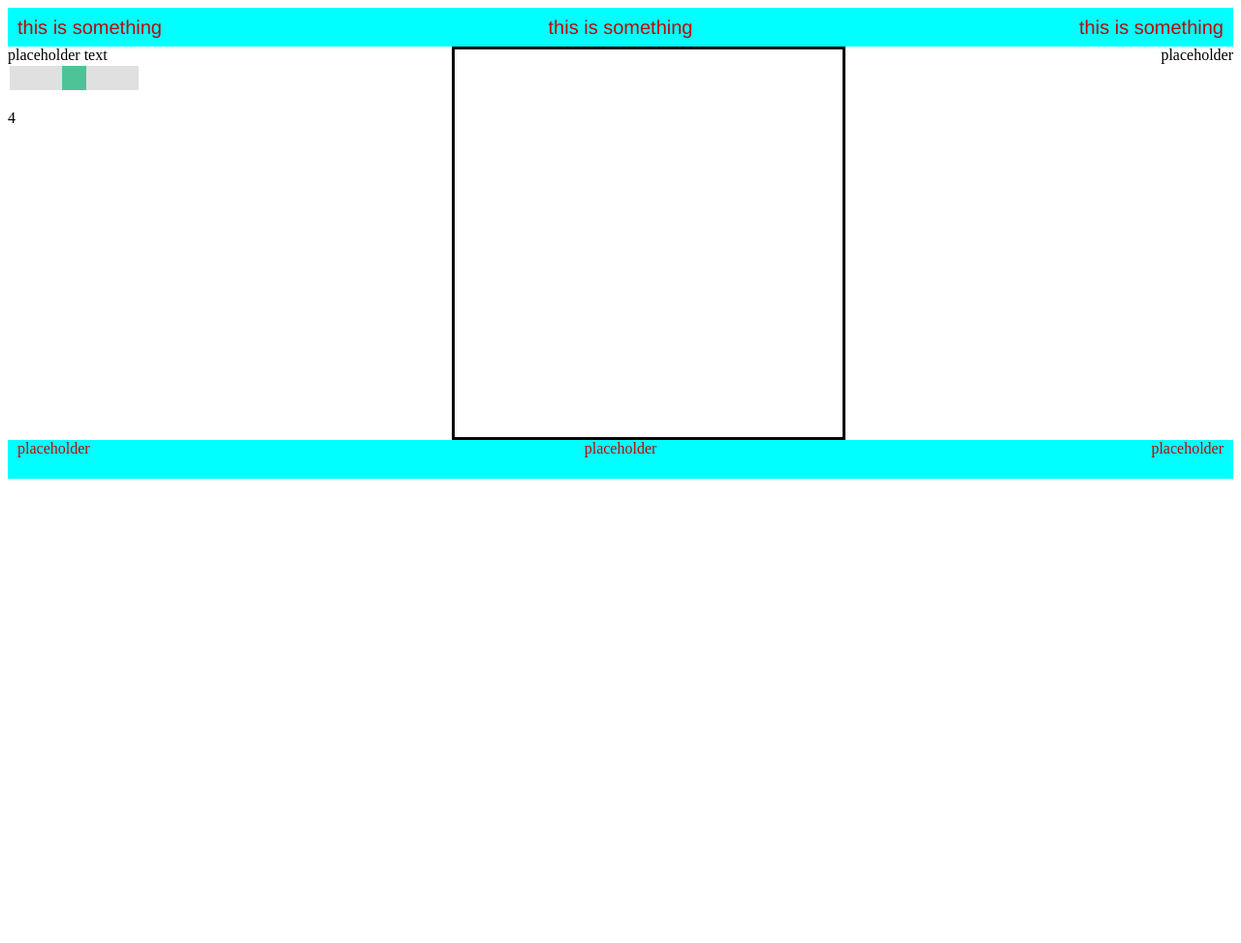
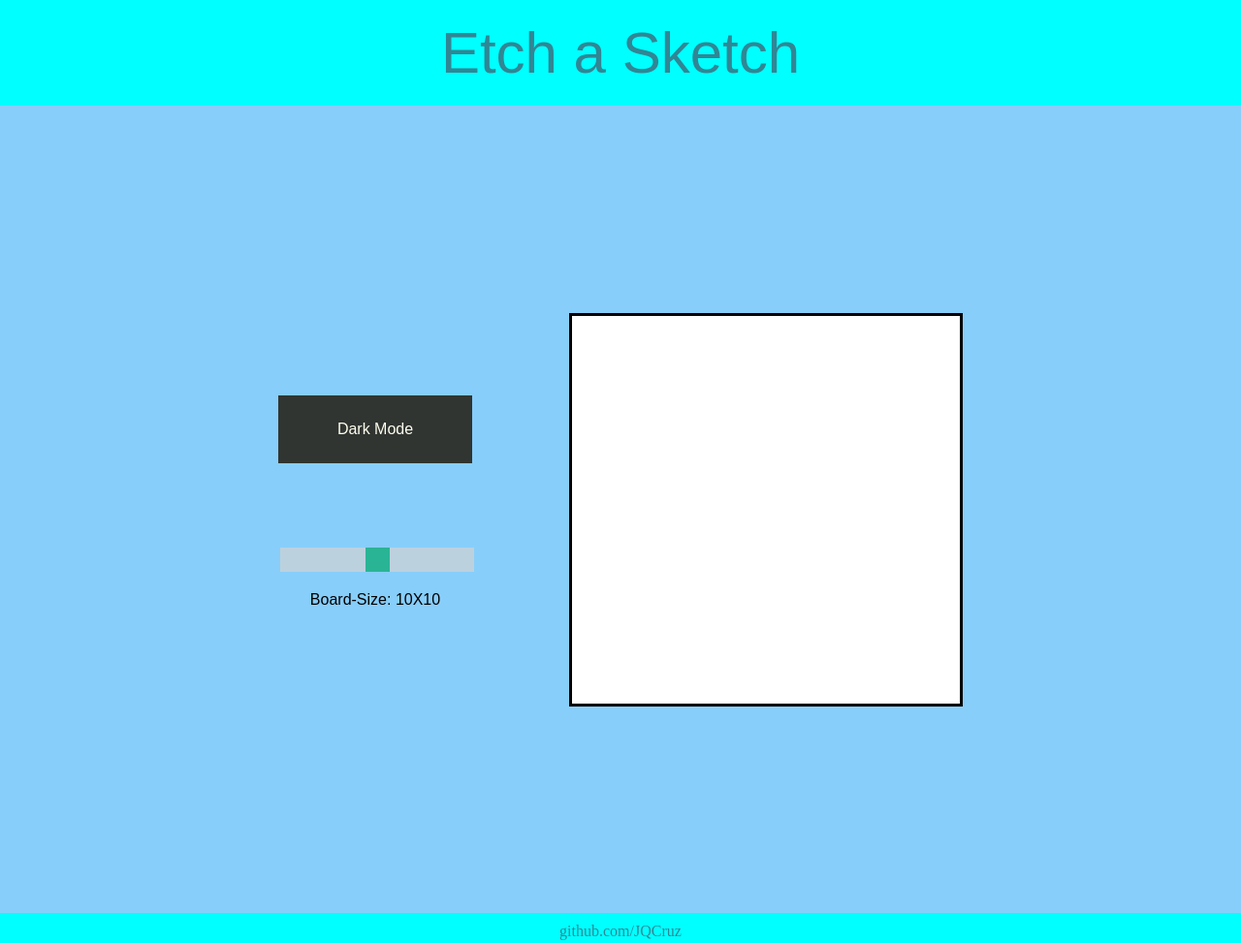
Before and after one commit to JQCruz/etchSketch, a plain HTML site: page index.html in a window 1280 px wide. Shown: the whole page at 97% size. Before the commit the page ends 800 px from the top, so only its background shows below. Drawn offline with Linux system fonts and the light colour scheme; a web font is replaced by a local one.

Commit message:
Styled page, rainbow button, and slider. Basically done

```diff
--- a/index.html
+++ b/index.html
@@ -3,43 +3,44 @@
     <head>
         <meta charset="UTF-8">
         <link rel="stylesheet" href="./style.css">
+        <style>
+            @import url('http://fonts.cdnfonts.com/css/common-pixel');
+
+        </style>
     </head>
 <body>
     <div id="biggerContainer" style="display: flex; flex-direction: column;">
         <div class="header">
             <div class="headerContent" id="firstBox">
-                this is something
+
             </div>
             <div class="headerContent" id="secondBox">
-                this is something
+                Etch a Sketch
             </div>
             <div class="headerContent" id="thirdBox">
-                this is something
+
             </div>
         </div>
         <div id="FlexContainer">
             <div class="userInputBox">
-                <div class="userInput" id="resetBoard">
-                    placeholder text
+                <div class="userInput" id="rainbowMode">
+                    Dark Mode
                 </div>
                 <div class="userInput" id="sizeOption">
                     <input type="range" min="1" max="7" value="4" step="1" class="slider" id="myRange">
                     <p id="sizeText">Current Size: </p>
                 </div>
             </div>
-            <div id="colorGrid">
-                placeholder
-            </div>
         </div>
         <div class="footer">
             <div class="footerContent" id="fFirstBox">
-                placeholder
+
             </div>
             <div class="footerContent" id="fSecondBox">
-                placeholder
+                github.com/JQCruz
             </div>
             <div class="footerContent" id="fThirdBox">
-                placeholder
+
             </div>
         </div>
 
--- a/script.js
+++ b/script.js
@@ -7,9 +7,17 @@ currentColor = "black"
 let numberOfColumns = 50;
 let columnSize = "8px"
 //return # of pixels based on board size
+let rainbowIndex = 1;
 const boardSizeDict = {
     7: 8, 6: 10, 5: 20, 4: 40, 3: 80, 2: 100, 1: 400
 }
+
+const rainbow = {
+    1: "red", 2: "orange", 3: "yellow", 4: "green", 5: "blue", 6: "indigo",
+    7: "violet"
+}
+
+let rainbowMode = false;
 
 function sixteenColumns(height){
     let newString = "";
@@ -19,6 +27,31 @@ function sixteenColumns(height){
     return newString;
 }
 
+const rainbowButton = document.querySelector("#rainbowMode");
+const rainbowClick = function(){
+    rainbowMode = !rainbowMode;
+    if(rainbowMode === false){
+        currentColor = "black";
+        rainbowButton.innerText = "Dark Mode";
+        rainbowButton.setAttribute("style", "background-color: #303531;")
+    }
+    else{
+        rainbowButton.innerText = "Rainbow Mode";
+        rainbowButton.setAttribute("style", "background-color: #6bd38a;")
+    }
+}
+
+const changeRainbow = function(){
+    if(rainbowMode === true){
+        currentColor = rainbow[rainbowIndex]
+        if(rainbowIndex < 7){
+            rainbowIndex++;
+        }
+        else{
+            rainbowIndex = 1;
+}}}
+
+rainbowButton.addEventListener("click", rainbowClick);
 
 const FlexContainer = document.querySelector("#FlexContainer");
 const colorGrid = document.querySelector("#colorGrid");
@@ -26,7 +59,7 @@ const container = document.createElement('div');
 
 const createGridContainer = function(){
     container.setAttribute(
-        "style", `display: grid; grid-template-columns: repeat(${numberOfColumns}, ${columnSize}); grid-template-rows: repeat(${numberOfColumns}, ${columnSize}); width: fit-content; margin: 0 auto;`,
+        "style", `display: grid; grid-template-columns: repeat(${numberOfColumns}, ${columnSize}); grid-template-rows: repeat(${numberOfColumns}, ${columnSize}); width: fit-content;`,
         )
     container.setAttribute("class", "gridContainer")
     FlexContainer.insertBefore(container, colorGrid);
@@ -40,6 +73,8 @@ function createChildren(container){
         gridChild.setAttribute("class", `box b${i}`);
         //create an attribute value so that we don't have to use innerText.
         gridChild.setAttribute("value", `${i}`);
+        gridChild.setAttribute("draggable", "false");
+        gridChild.setAttribute("style", "background-color: white;")
         container.appendChild(gridChild);
     }
 }
@@ -49,6 +84,11 @@ const theClick = function (e){
         e.currentTarget.setAttribute(`style`, `background-color: ${currentColor};`);
     }
 }
+
+const theFirstClick = function (e){
+        playerPosition = parseInt(e.currentTarget.getAttribute("value"), 10);
+        e.currentTarget.setAttribute(`style`, `background-color: ${currentColor};`);}
+
 
 const playerMoveUp = function (e){
     if(playerPosition > numberOfColumns && gameStart === true && (e.code == "KeyW" || e.code == "ArrowUp" )){
@@ -97,28 +137,39 @@ const sliderText = document.querySelector("#sizeText");
 
 const changeBoardSize = function(){
     let sliderValue = parseInt(slider.value);
+    let children = document.querySelectorAll(".box");
     columnSize = `${boardSizeDict[sliderValue]}px`;
     numberOfColumns = 400/boardSizeDict[sliderValue];
 }
 
-const showBoardSize = function (){
-    sliderText.textContent = slider.value;
+const resetBoardColor = function (){
+    let children = document.querySelectorAll(".box");
+    for(let child of children){
+        child.setAttribute("style", "background-color: white;")
+    }
 }
 
-slider.addEventListener("input", showBoardSize);
+const showBoardSize = function (){
+    sliderText.textContent = `Board-Size: ${numberOfColumns}X${numberOfColumns}`;
+}
+
 slider.addEventListener("input", () => container.remove())
 slider.addEventListener("input", changeBoardSize);
+slider.addEventListener("input", showBoardSize);
 slider.addEventListener("input", createGridContainer)
 slider.addEventListener("input", createChildren(container));
 slider.addEventListener("input", addClickEvents);
+slider.addEventListener("input", resetBoardColor);
 
 
 //add click event listeners to all .box
 function addClickEvents(){
     children = document.querySelectorAll(".box");
     for(let child of children){
+        child.addEventListener("mousedown", whenMouseDown);
         child.addEventListener("mouseover", theClick);
-        child.addEventListener("mousedown", whenMouseDown);
+        child.addEventListener("mouseover", changeRainbow);
+        child.addEventListener("mousedown", theFirstClick);
         child.addEventListener("mouseup", whenMouseUp);
     }
     window.addEventListener("keydown", playerMoveDown);
--- a/style.css
+++ b/style.css
@@ -1,22 +1,39 @@
+html{
+    height: 100%;
+}
+
+p{
+    text-align: center;
+}
+
+body{
+    margin: 0;
+    font-family: 'Common Pixel', sans-serif;
+    background-color: lightskyblue;
+}
+
 #FlexContainer{
     display: flex;
     flex-direction: row;
+    margin: auto 0;
+    justify-content: center;
+    gap: 100px;
 }
 
-#userInputBox{
+.userInputBox{
     display: flex;
     flex-direction: column;
+    justify-content: space-evenly;
+    width: 200px;
 }
 
 .header,
 .footer{
     display: flex;
     background-color: aqua;
-    height: 40px;
     justify-content: space-between;
-    padding: 0 10px;
-    color: rgb(187, 8, 8);
-
+    padding: 20px 10px;
+    color: rgb(49 134 148);
 }
 
 .gridContainer{
@@ -26,8 +43,7 @@
 
 .headerContent{
     margin: auto 0px;
-    font-size: 20px;
-    font-family: 'Franklin Gothic Medium', 'Arial Narrow', Arial, sans-serif;
+    font-size: 60px;
 }
 
 .box{
@@ -54,6 +70,14 @@
     transition: opacity .2s;
   }
 
+  #sizeOption{
+    transition: scale 0.5s;
+  }
+
+  #sizeOption:hover{
+    scale: 120%;
+  }
+
   .slider::-webkit-slider-thumb {
     -webkit-appearance: none; /* Override default look */
     appearance: none;
@@ -69,3 +93,49 @@
     background: #04AA6D; /* Green background */
     cursor: pointer; /* Cursor on hover */
   }
+
+  #biggerContainer{
+    height: 980px;
+
+  }
+
+  #rainbowMode{
+    display: flex;
+    background-color: #303531;
+    justify-content: center;
+    height: 70px;
+    color: ivory;
+    align-items: center;
+    transition: scale .5s;
+
+  }
+
+  #rainbowMode:hover{
+    cursor: pointer;
+    scale: 120%;
+  }
+
+.footerContent{
+    font-family: serif
+}
+
+.footer{
+    padding: 10px 10px;
+}
+
+#rainbowModeBlack{
+    display: flex;
+    background-color: #303531;
+    justify-content: center;
+    height: 70px;
+    color: rgb(170, 170, 148);
+    align-items: center;
+    transition: scale .5s;
+
+  }
+
+  #rainbowModeBlack:hover{
+    cursor: pointer;
+    background-color: #181a19;
+    scale: 120%;
+  }
```
